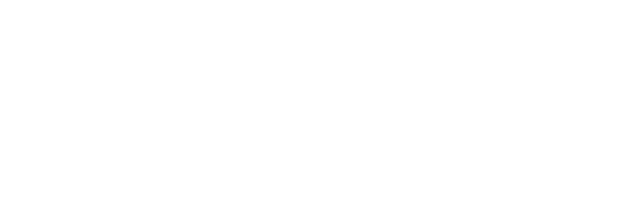
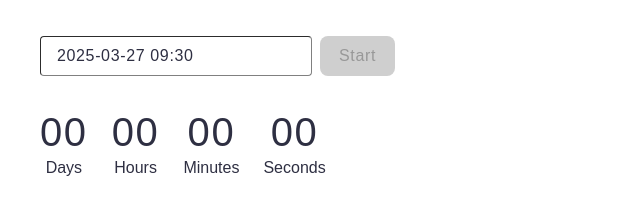
Before and after one commit to blasfir/goit-js-hw-10, a website built with Vite: page src/1-timer.html in a window 1280 px wide. Shown: the whole page, without its empty margins (0-640 px from the left). Built offline with nearby package versions, Linux system fonts and the light colour scheme.

Commit message:
add timer

```diff
--- a/package.json
+++ b/package.json
@@ -17,6 +17,8 @@
   "author": "Alexander Repeta <alexander.repeta@gmail.com>",
   "license": "ISC",
   "dependencies": {
+    "flatpickr": "^4.6.13",
+    "izitoast": "^1.4.0",
     "vite-plugin-full-reload": "^1.2.0",
     "vite-plugin-html-inject": "^1.1.2"
   }
--- a/src/1-timer.html
+++ b/src/1-timer.html
@@ -11,7 +11,29 @@
 <body>
     <section>
         <div class="container">
+            <div class="npt-bttn">
+                <input class="npt" type="text" id="datetime-picker" />
+                <button class="bttn" type="button" data-start disabled>Start</button>
+            </div>
 
+            <div class="timer">
+                <div class="field">
+                    <span class="dys value" data-days>00</span>
+                    <span class="label">Days</span>
+                </div>
+                <div class="field">
+                    <span class="hrs value" data-hours>00</span>
+                    <span class="label">Hours</span>
+                </div>
+                <div class="field">
+                    <span class="mnts value" data-minutes>00</span>
+                    <span class="label">Minutes</span>
+                </div>
+                <div class="field">
+                    <span class="scnds value" data-seconds>00</span>
+                    <span class="label">Seconds</span>
+                </div>
+            </div>
         </div>
     </section>
     <script type="module" src="./js/1-timer.js"></script>
--- a/src/css/container.css
+++ b/src/css/container.css
@@ -3,7 +3,7 @@
   min-width: 320px;
   max-width: 375px;
   margin: 0 auto;
-  padding: 0 16px;
+  padding: 36px 16px;
 }
 /* Styles for Tablet devices */
 @media only screen and (min-width: 768px) {
--- a/src/css/timer.css
+++ b/src/css/timer.css
@@ -0,0 +1,83 @@
+.npt-bttn {
+    display: flex;
+    gap: 8px;
+    margin-bottom: 32px;
+}
+.npt {
+    box-sizing: border-box;
+    padding: 8px 16px;
+    border-radius: 4px;
+    width: 272px;
+    height: 40px;
+    font-weight: 400;
+    font-size: 16px;
+    line-height: 1.5;
+    letter-spacing: 0.04em;
+    color: #2E2F42;
+    font-family: "Montserrat", sans-serif;
+    border-width: 1px;
+    border-color: #808080;
+}
+.npt:hover {
+    border-color: #2e2f42;
+    color: #2E2F42;
+}
+.npt:active {
+    border-color: #4E75FF;
+    color: #000000;
+}
+.npt:disabled {
+    border-color: #808080;
+    color: #808080;
+}
+.bttn {
+    display: flex;
+    align-items: center;
+    justify-content: center;
+    flex-direction: row;
+    gap: 10px;
+    border-radius: 8px;
+    padding: 8px 16px;
+    width: 75px;
+    height: 40px;
+    font-family: "Montserrat", sans-serif;
+    font-weight: 500;
+    font-size: 16px;
+    line-height: 1.5;
+    letter-spacing: 0.04em;
+    border: none;
+    background-color: #4e75f4;
+    color: #fff;
+}
+.bttn:hover {
+    color: #fff;
+    background-color: #6C8CFF;
+}
+.bttn:disabled {
+    color: #989898;
+    background-color: #CFCFCF;
+}
+.timer {
+    display: flex;
+    gap: 24px;
+}
+.field {
+    display: flex;
+    flex-direction: column;
+    align-items: center;
+}
+.value {
+    font-weight: 400;
+    font-size: 40px;
+    line-height: 1.2;
+    color: #2e2f42;
+    letter-spacing: 0.04em;
+    font-family: "Montserrat", sans-serif;
+}
+.label {
+    font-weight: 400;
+    font-size: 16px;
+    line-height: 1.5;
+    color: #2e2f42;
+    font-family: "Montserrat", sans-serif;
+}
--- a/src/js/1-timer.js
+++ b/src/js/1-timer.js
@@ -0,0 +1,82 @@
+import flatpickr from "flatpickr";
+import "flatpickr/dist/flatpickr.min.css";
+import iziToast from "izitoast";
+import "izitoast/dist/css/iziToast.min.css";
+
+let userSelectedDate = null;
+let startButton = document.querySelector(".bttn");
+const inputEl = document.querySelector(".npt");
+
+const options = {
+    enableTime: true,
+    time_24hr: true,
+    defaultDate: new Date(),
+    minuteIncrement: 1,
+    onClose(selectedDates) {
+        userSelectedDate = selectedDates[0];
+        const promise = new Promise((resolve, reject) => {
+            const time = Date.now();
+            const selectedDateTime = userSelectedDate.getTime();
+            setTimeout(() => {
+                if (time < selectedDateTime) {
+                    resolve("Selected valid date");
+                } else {
+                    reject("Please choose a date in the future");
+                }
+            }, 0);
+        });
+
+
+        promise
+            .then((value) => {
+                startButton.disabled = false;
+            })
+            .catch(error => iziToast.show({
+                message: error
+
+             }))
+    }
+};
+
+flatpickr(inputEl, options);
+
+function convertMs(ms) {
+  const second = 1000;
+  const minute = second * 60;
+  const hour = minute * 60;
+  const day = hour * 24;
+
+  const days = Math.floor(ms / day);
+  const hours = Math.floor((ms % day) / hour);
+  const minutes = Math.floor(((ms % day) % hour) / minute);
+  const seconds = Math.floor((((ms % day) % hour) % minute) / second);
+
+  return { days, hours, minutes, seconds };
+}
+
+startButton.addEventListener("click", event => {
+    startButton.disabled = true;
+    inputEl.disabled = true;
+
+    const interval = setInterval(() => {
+        const time2 = Date.now();
+        const diference = userSelectedDate.getTime() - time2;
+        const daysSpan = document.querySelector(".dys");
+        const hoursSpan = document.querySelector(".hrs");
+        const minutesSpan = document.querySelector(".mnts");
+        const secondsSpan = document.querySelector(".scnds");
+
+        if (diference <= 0) {
+            inputEl.disabled = false;
+            clearInterval(interval);
+            return;
+        }
+
+        const convertedMs = convertMs(diference);
+
+        daysSpan.textContent = String(convertedMs.days).padStart(2, "0");
+        hoursSpan.textContent = String(convertedMs.hours).padStart(2, "0");
+        minutesSpan.textContent = String(convertedMs.minutes).padStart(2, "0");
+        secondsSpan.textContent = String(convertedMs.seconds).padStart(2, "0");
+    });
+}, 1000);
```
Also changed, not shown: src/2-snackbar.html (+19 -1 lines), src/img/group.svg (added), 1 other file.
